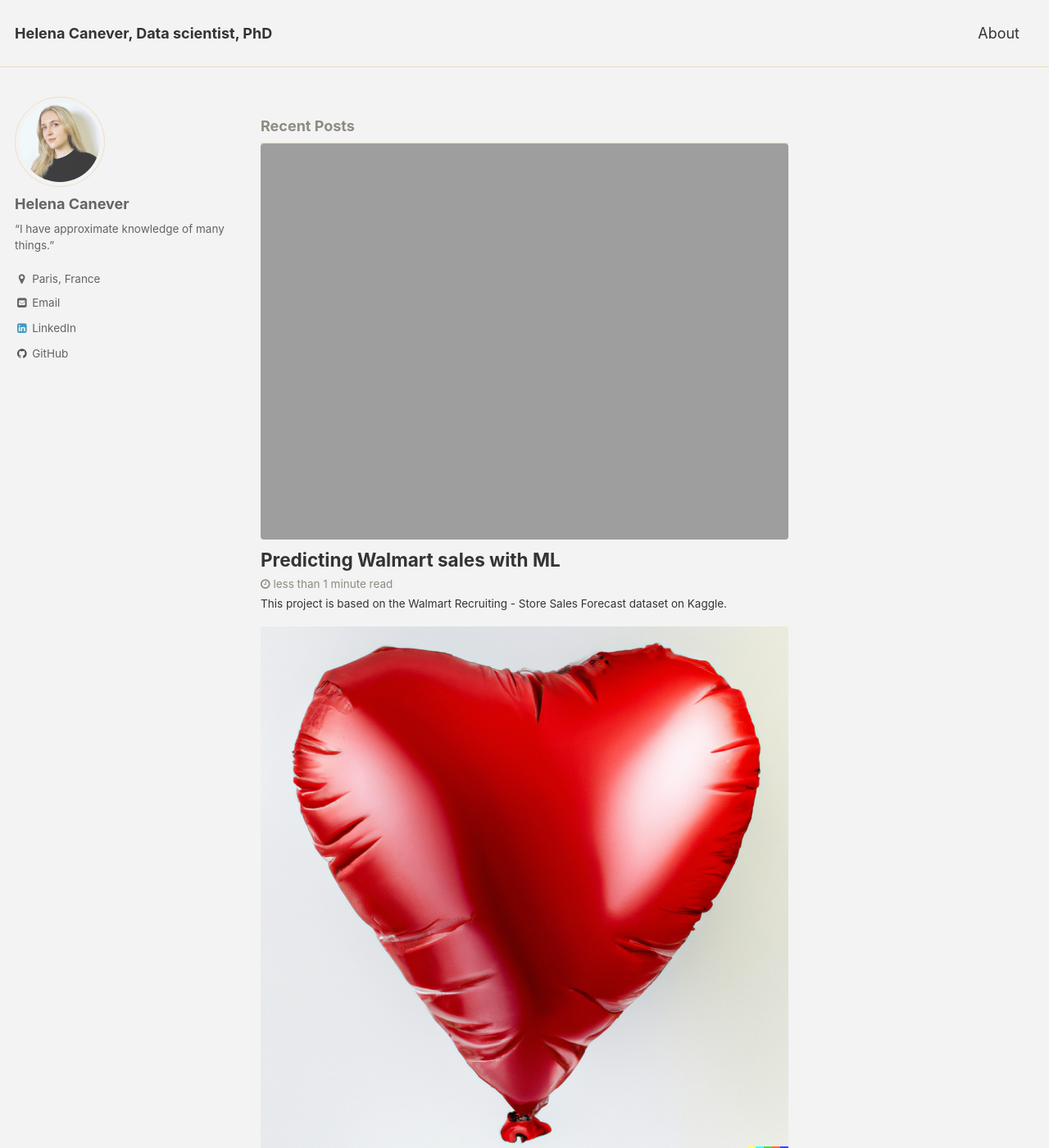
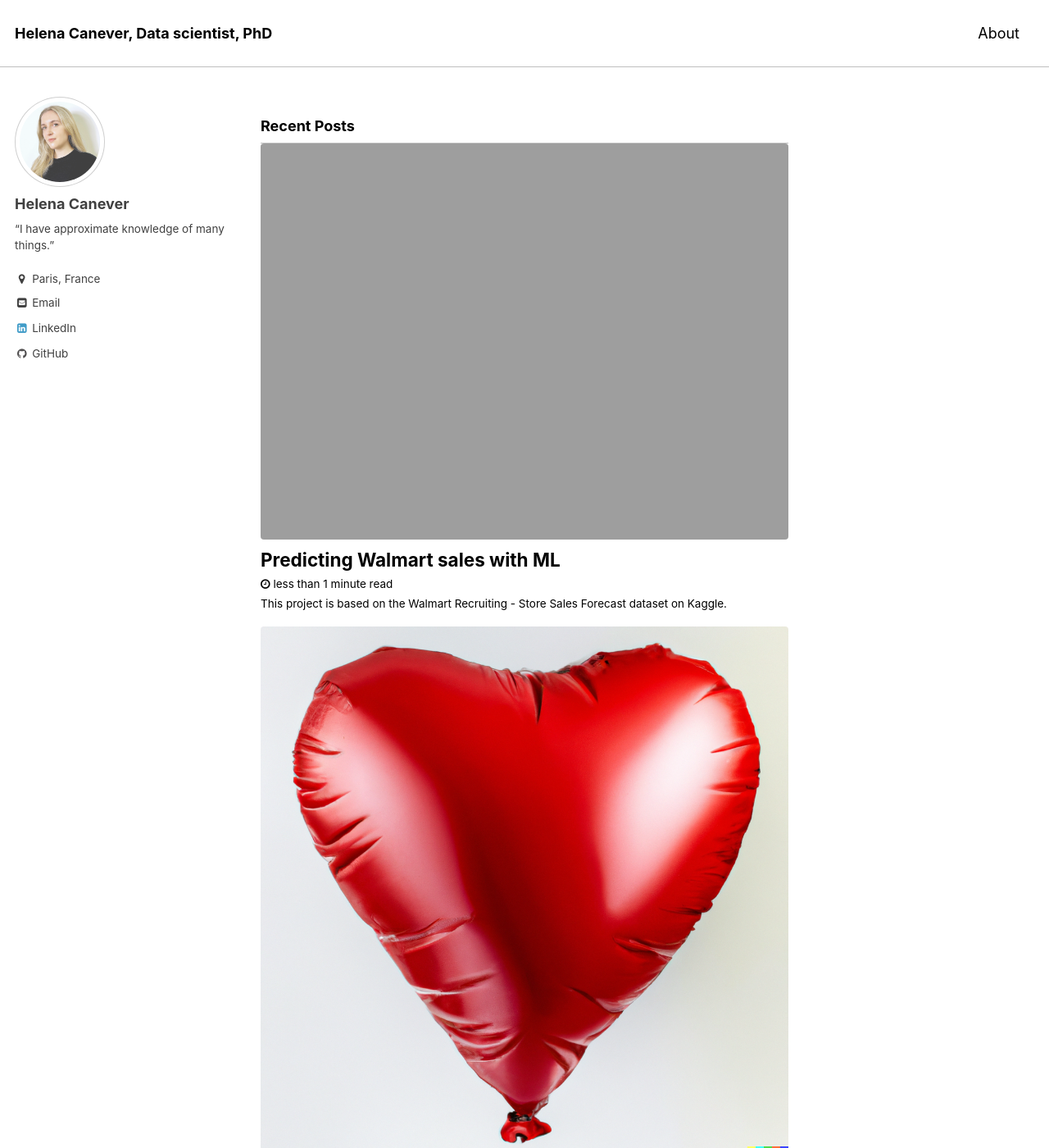
Before and after one commit to HelenaCGarry/HelenaCanever.github.io, a Jekyll site: the page built from index.html, in a window 1280 px wide and 1400 px high. Shown: the whole window at 82% size. Built offline with Jekyll 4.4.1, drawn with Linux system fonts in a browser that asks for light colours; cached includes are drawn as plain includes; the list of posts is cut into pages by our own code.

Commit message:
Update _config.yml

```diff
--- a/_config.yml
+++ b/_config.yml
@@ -5,7 +5,7 @@
 # For technical reasons, this file is *NOT* reloaded automatically when you use
 # `jekyll serve`. If you change this file, please restart the server process.
 
-minimal_mistakes_skin    :  "dirt" #"contrast", "default", "air", "aqua", "contrast", "dark", "neon", "mint", "plum", "sunrise"
+minimal_mistakes_skin    :  "contrast" #"dirt", "default", "air", "aqua", "contrast", "dark", "neon", "mint", "plum", "sunrise"
 
 # Site Settings
 locale                   : "en"
```
